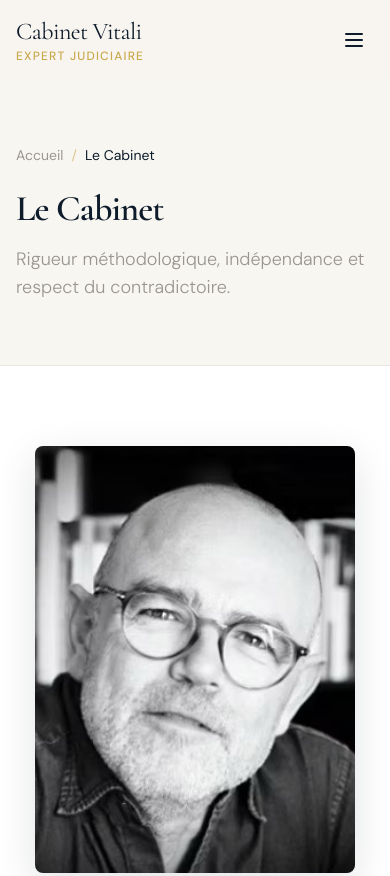
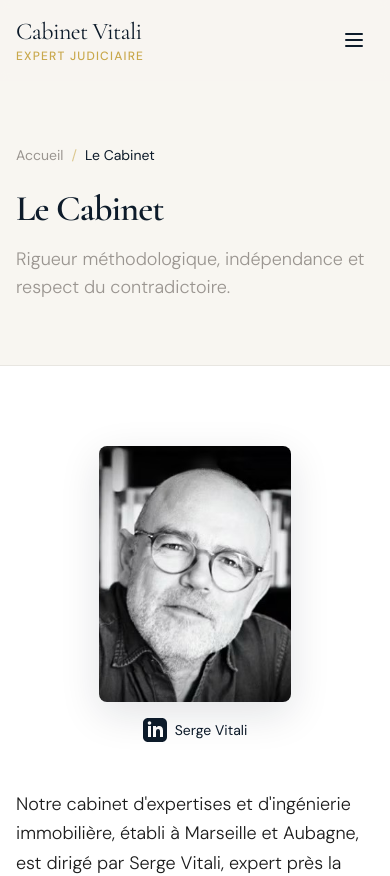
Before and after one commit to matvit-jpg/cabinet-vitali, a Next.js app: page /cabinet in a window 390 px wide. Shown: the top 876 px of the page. Built offline with nearby package versions, Linux system fonts and the light colour scheme; no server answers.

Commit message:
fix photo cabinet mobile

```diff
--- a/app/cabinet/page.tsx
+++ b/app/cabinet/page.tsx
@@ -37,8 +37,8 @@ export default function CabinetPage() {
 
       <SectionWrapper className="bg-white">
         <div className="mx-auto grid max-w-7xl gap-12 px-4 lg:grid-cols-2 lg:items-start lg:px-8">
-          <FadeInSection>
-            <div className="relative aspect-[3/4] max-w-xs mx-auto overflow-hidden rounded-lg shadow-elevated">
+        <FadeInSection>
+            <div className="relative aspect-[3/4] w-48 mx-auto overflow-hidden rounded-lg shadow-elevated">
               <Image src={portrait} alt="Portrait de Serge Vitali" fill className="object-cover" sizes="(max-width: 1024px) 100vw, 50vw" priority />
             </div>
             <div className="mt-4 flex justify-center">
```
